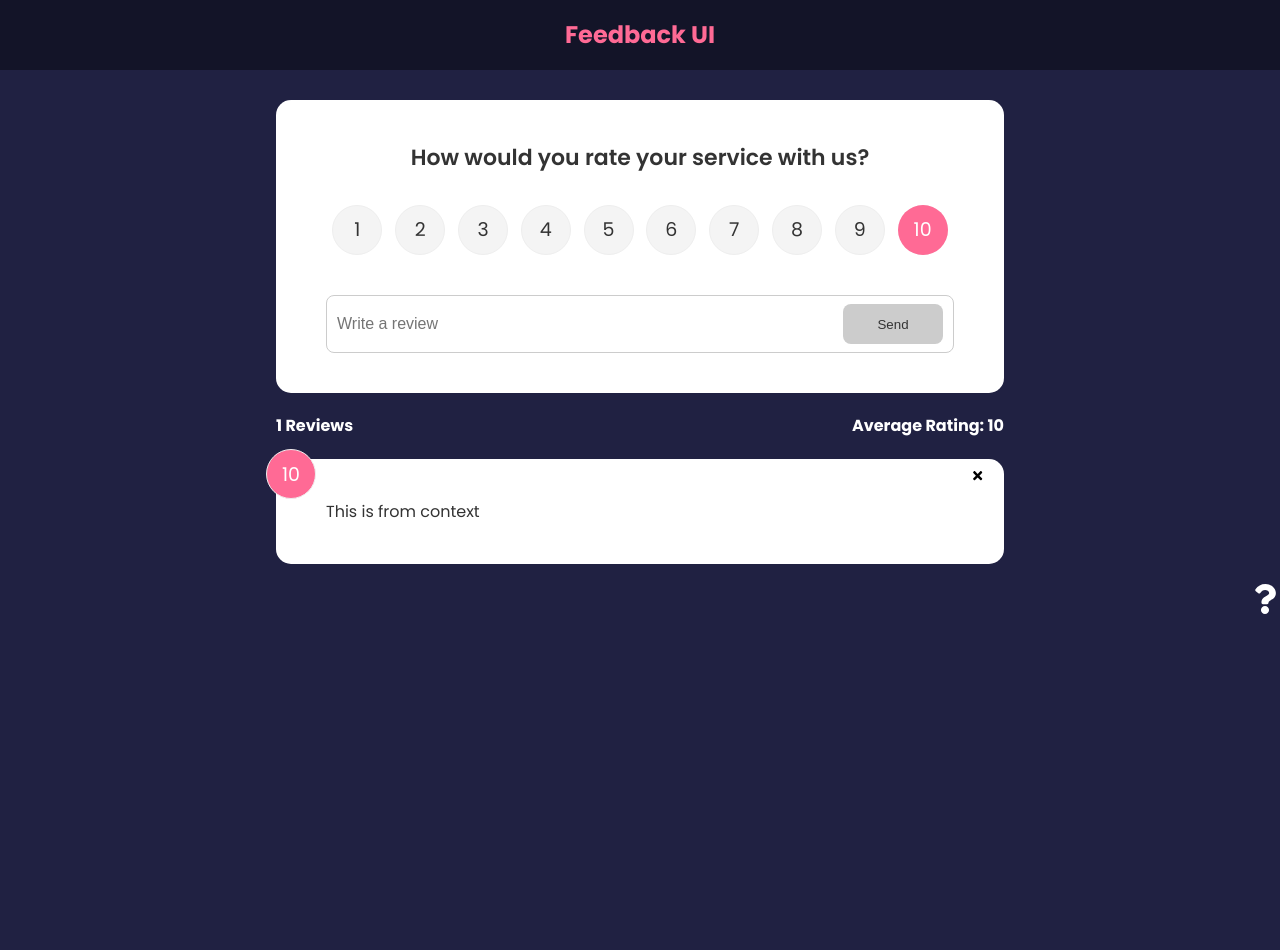
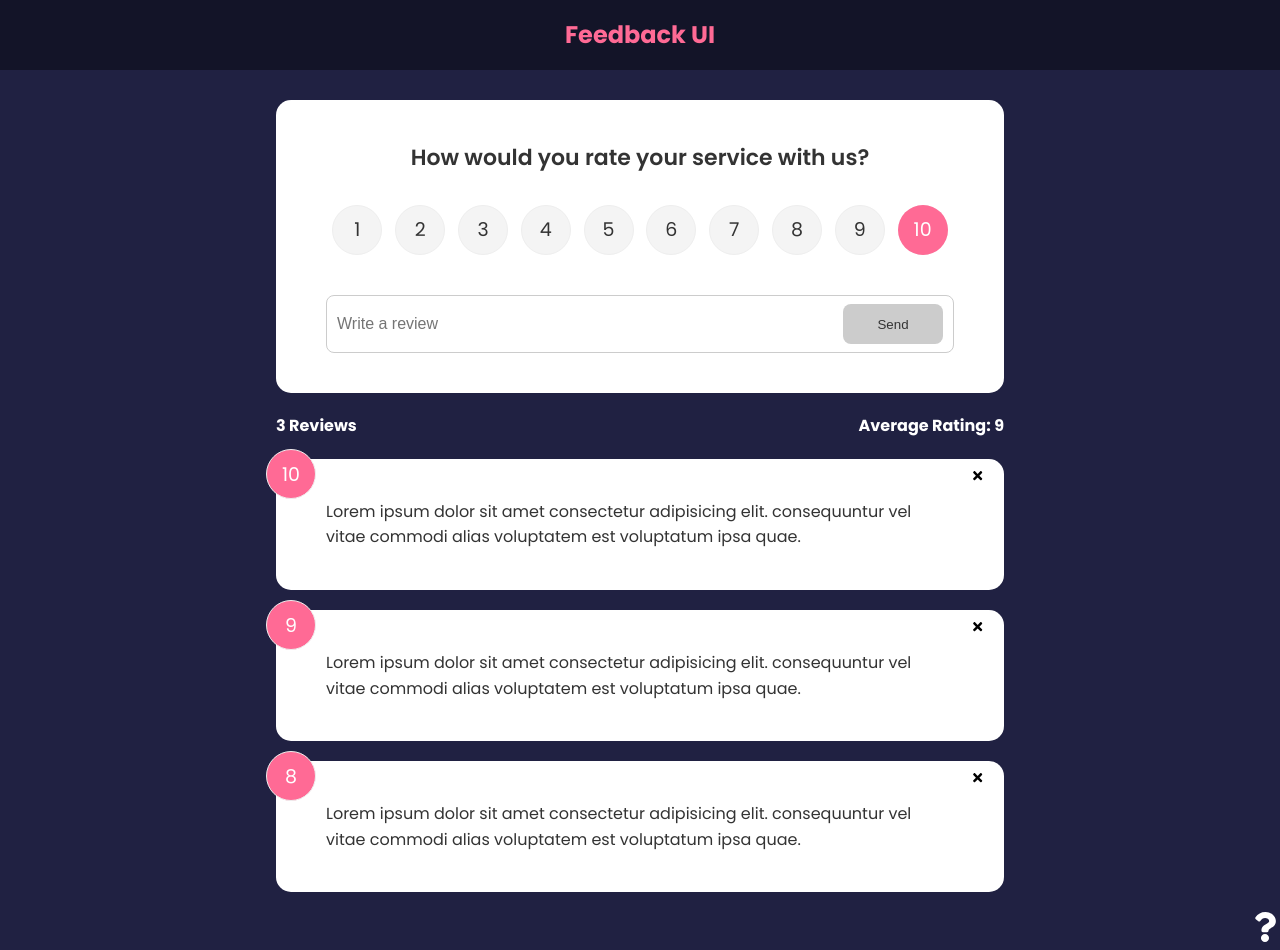
Before and after one commit to sokhengpory/feedback-app, a React (Create React App) app: page / in a window 1280 px wide. Before the commit the page ends 800 px from the top, so only its background shows below. Built offline with nearby package versions, Linux system fonts and the light colour scheme.

Commit message:
move functionality to feedback context

```diff
--- a/src/App.js
+++ b/src/App.js
@@ -1,11 +1,9 @@
-import { useState } from 'react';
 import { BrowserRouter as Router, Route, Routes } from 'react-router-dom';
 
 import Header from './components/Header';
 import FeedbackList from './components/FeedbackList';
 import FeedbackStats from './components/FeedbackStats';
 import FeedbackForm from './components/FeedbackForm';
-import FeedbackData from './data/FeedbackData';
 import AboutPage from './pages/AboutPage';
 import AboutIconLink from './components/AboutIconLink';
 import { FeedbackProvider } from './context/FeedbackContext';
@@ -14,26 +12,6 @@
 // "<></>"" react fragment use when we don't want any div to wrap the child element
 // class => className, for => htmlFor
 function App() {
-  // manange global state level componenet
-  // first arg is the state's value and the second arg is the function to change the state's value
-  const [feedback, setFeedback] = useState(FeedbackData);
-
-  const addFeedback = (newFeedback) => {
-    const newId = feedback.length + 1;
-    newFeedback.id = newId;
-
-    console.log(newFeedback);
-    setFeedback([...feedback, newFeedback]);
-  };
-
-  const deleteFeedback = (id) => {
-    // ask the user to confirm the delete
-    if (window.confirm('Are you sure you want to delete?')) {
-      // filter out the id that need to delete from the array of "feedback" and set the new return array to the "feedback" state
-      setFeedback(feedback.filter((item) => item.id !== id));
-    }
-  };
-
   return (
     <FeedbackProvider>
       <Router>
@@ -45,9 +23,9 @@
               path="/"
               element={
                 <>
-                  <FeedbackForm handleAdd={addFeedback} />
+                  <FeedbackForm />
                   <FeedbackStats />
-                  <FeedbackList handleDelete={deleteFeedback} />
+                  <FeedbackList />
                 </>
               }
             ></Route>
--- a/src/components/FeedbackForm.jsx
+++ b/src/components/FeedbackForm.jsx
@@ -1,11 +1,13 @@
-import { useState } from 'react';
-import PropTypes from 'prop-types';
+import { useState, useContext } from 'react';
 
 import Card from './shared/Card';
 import Button from './shared/Button';
 import RatingSelected from './RatingSelected';
+import FeedbackContext from '../context/FeedbackContext';
 
-function FeedbackForm({ handleAdd }) {
+function FeedbackForm() {
+  const { addFeedback } = useContext(FeedbackContext);
+
   const [review, setReview] = useState('');
   const [rating, setRating] = useState(10);
   const [btnDisabled, setBtnDisabled] = useState(true);
@@ -37,7 +39,7 @@
       rating,
     };
 
-    handleAdd(newFeedback);
+    addFeedback(newFeedback);
   };
 
   return (
@@ -64,8 +66,4 @@
   );
 }
 
-FeedbackForm.propTypes = {
-  handleAdd: PropTypes.func,
-};
-
 export default FeedbackForm;
--- a/src/components/FeedbackItem.jsx
+++ b/src/components/FeedbackItem.jsx
@@ -1,14 +1,16 @@
+import { useContext } from 'react';
 import { FaTimes } from 'react-icons/fa'; // import icon from "react-icons"
-import PropTypes from 'prop-types';
 
 import Card from './shared/Card';
+import FeedbackContext from '../context/FeedbackContext';
 
-function FeedbackItem({ item, handleDelete }) {
+function FeedbackItem({ item }) {
+  const { deleteFeedback } = useContext(FeedbackContext);
   return (
     <Card>
       <div className="num-display">{item.rating}</div>
       {/* to pass argument to the "onClick" event, we need to use arrow function and pass the argument to the function */}
-      <button className="close" onClick={() => handleDelete(item.id)}>
+      <button className="close" onClick={() => deleteFeedback(item.id)}>
         <FaTimes />
       </button>
       <div className="text-display">{item.review}</div>
@@ -16,9 +18,4 @@
   );
 }
 
-FeedbackItem.propTypes = {
-  item: PropTypes.object.isRequired,
-  handleDelete: PropTypes.func,
-};
-
 export default FeedbackItem;
--- a/src/components/FeedbackList.jsx
+++ b/src/components/FeedbackList.jsx
@@ -1,9 +1,8 @@
-// import PropTypes from 'prop-types';
 import FeedbackItem from './FeedbackItem';
 import { useContext } from 'react';
 import FeedbackContext from '../context/FeedbackContext';
 
-function FeedbackList({ handleDelete }) {
+function FeedbackList() {
   const { feedback } = useContext(FeedbackContext);
 
   // check if for feedback
@@ -14,25 +13,10 @@
   return (
     <div className="feedback-list">
       {feedback.map((item) => {
-        return (
-          <FeedbackItem key={item.id} item={item} handleDelete={handleDelete} />
-        );
+        return <FeedbackItem key={item.id} item={item} />;
       })}
     </div>
   );
 }
 
-// FeedbackList.propTypes = {
-//   // feedback: PropTypes.array,
-//   // more specific define than above
-//   feedback: PropTypes.arrayOf(
-//     PropTypes.shape({
-//       id: PropTypes.number.isRequired,
-//       review: PropTypes.string.isRequired,
-//       rating: PropTypes.number.isRequired,
-//     })
-//   ),
-//   handleDelete: PropTypes.func,
-// };
-
 export default FeedbackList;
--- a/src/context/FeedbackContext.jsx
+++ b/src/context/FeedbackContext.jsx
@@ -1,20 +1,30 @@
 import { createContext, useState } from 'react';
+import FeedbackData from '../data/FeedbackData';
 
 const FeedbackContext = createContext();
 
 // This component need to wrap all the others component that why it take in the "children" props
 export const FeedbackProvider = ({ children }) => {
-  const [feedback, setFeedback] = useState([
-    {
-      id: 1,
-      review: 'This is from context',
-      rating: 10,
-    },
-  ]);
+  const [feedback, setFeedback] = useState(FeedbackData);
+
+  const addFeedback = (newFeedback) => {
+    const newId = feedback.length + 1;
+    newFeedback.id = newId;
+
+    setFeedback([...feedback, newFeedback]);
+  };
+
+  const deleteFeedback = (id) => {
+    // ask the user to confirm the delete
+    if (window.confirm('Are you sure you want to delete?')) {
+      // filter out the id that need to delete from the array of "feedback" and set the new return array to the "feedback" state
+      setFeedback(feedback.filter((item) => item.id !== id));
+    }
+  };
 
   return (
     // the "value" props is where we pass the state to the children that need it
-    <FeedbackContext.Provider value={{ feedback }}>
+    <FeedbackContext.Provider value={{ feedback, addFeedback, deleteFeedback }}>
       {children}
     </FeedbackContext.Provider>
   );
```
